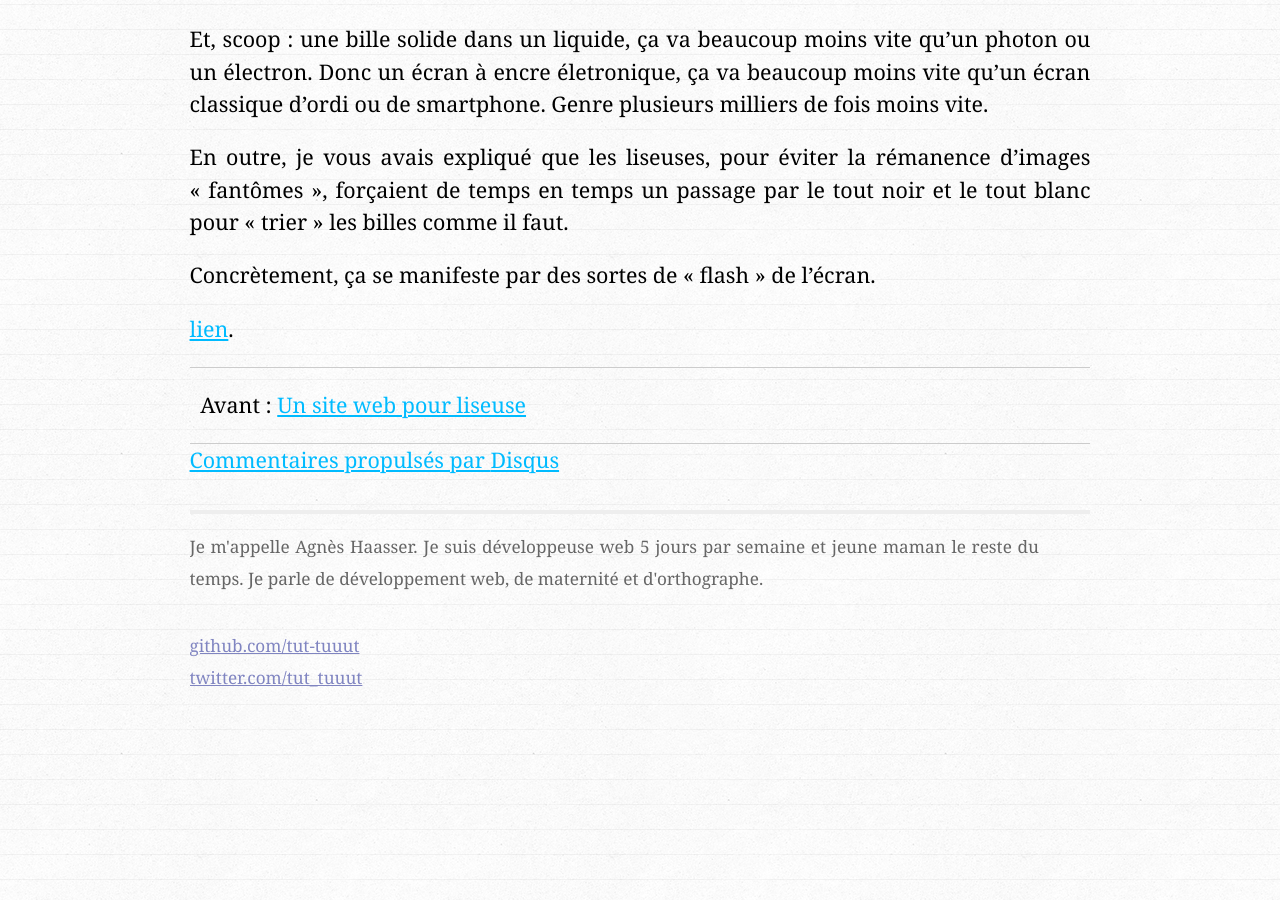
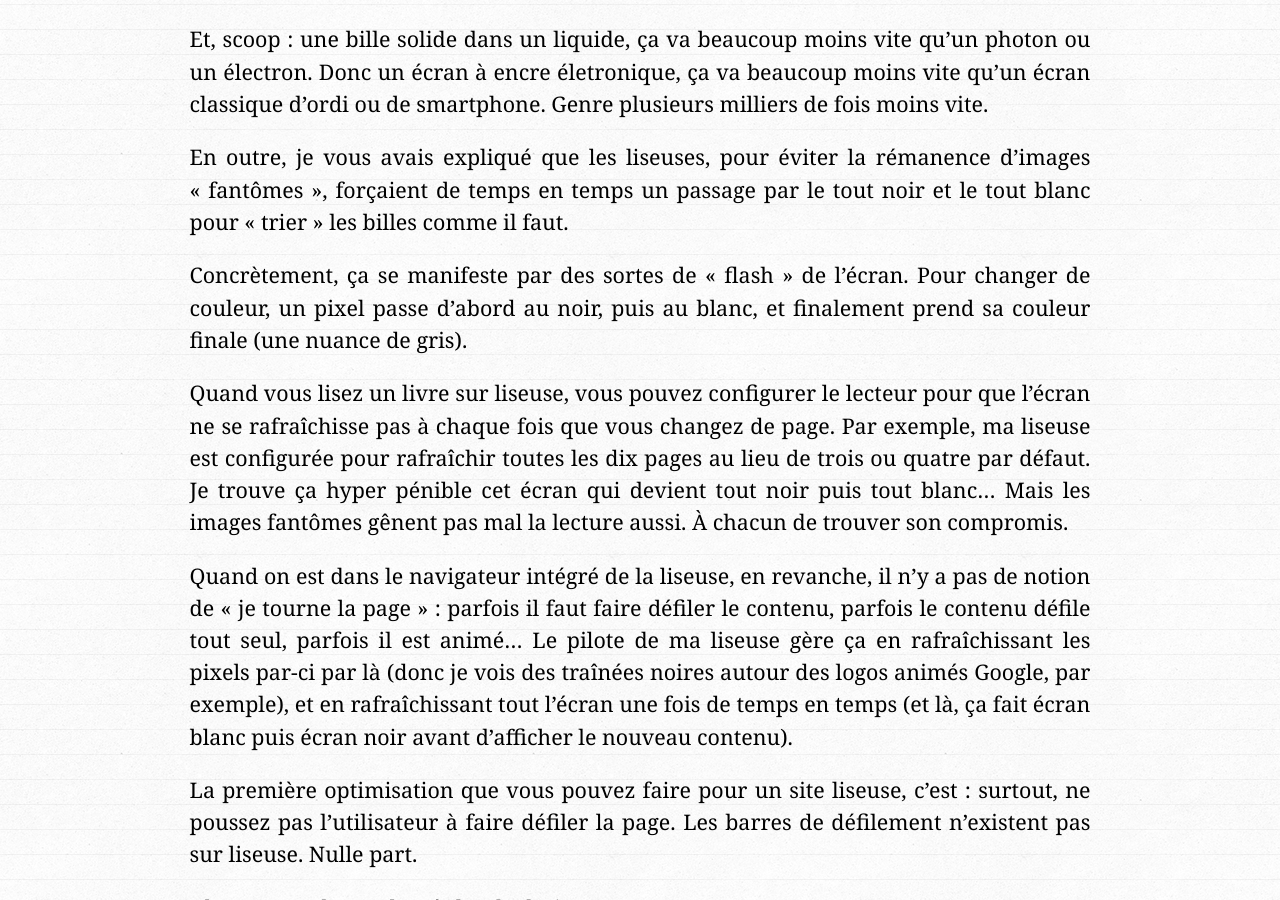
Before and after one commit to tut-tuuut/tut-tuuut.github.io, a Jekyll site: the page built from _posts/2014-07-05-un-site-web-pour-liseuse-2.md, in a window 1280 px wide and 900 px high, scrolled down 581 px. Built offline with Jekyll 4.4.1, drawn with Linux system fonts in a browser that asks for light colours; comment, search, counter and statistics services are not loaded; before the commit the page ends 1292 px from its top, so only the background shows below that; some of the changed text lies outside the part shown.

Commit message:
Mod: post

```diff
--- a/_posts/2014-07-05-un-site-web-pour-liseuse-2.md
+++ b/_posts/2014-07-05-un-site-web-pour-liseuse-2.md
@@ -13,9 +13,30 @@
 
 En outre, je vous avais expliqué que les liseuses, pour éviter la rémanence d'images « fantômes », forçaient de temps en temps un passage par le tout noir et le tout blanc pour « trier » les billes comme il faut.
 
-Concrètement, ça se manifeste par des sortes de « flash » de l'écran.
+Concrètement, ça se manifeste par des sortes de « flash » de l'écran. Pour changer de couleur, un pixel passe d'abord au noir, puis au blanc, et finalement prend sa couleur finale (une nuance de gris).
+
+Quand vous lisez un livre sur liseuse, vous pouvez configurer le lecteur pour que l'écran ne se rafraîchisse pas à chaque fois que vous changez de page. Par exemple, ma liseuse est configurée pour rafraîchir toutes les dix pages au lieu de trois ou quatre par défaut. Je trouve ça hyper pénible cet écran qui devient tout noir puis tout blanc… Mais les images fantômes gênent pas mal la lecture aussi. À chacun de trouver son compromis.
+
+Quand on est dans le navigateur intégré de la liseuse, en revanche, il n'y a pas de notion de « je tourne la page » : parfois il faut faire défiler le contenu, parfois le contenu défile tout seul, parfois il est animé… Le pilote de ma liseuse gère ça en rafraîchissant les pixels par-ci par là (donc je vois des traînées noires autour des logos animés Google, par exemple), et en rafraîchissant tout l'écran une fois de temps en temps (et là, ça fait écran blanc puis écran noir avant d'afficher le nouveau contenu).
+
+La première optimisation que vous pouvez faire pour un site liseuse, c'est : surtout, ne poussez pas l'utilisateur à faire défiler la page. Les barres de défilement n'existent pas sur liseuse. Nulle part.
+
+Ah, ça vous change les règles de design, ça.
+
+Il faut donner des boutons de pagination pour tout et n'importe quoi (de la description des produits aux CGV en passant par l'aide en ligne), calibrer les textes pour qu'ils rentrent sur un écran de liseuse… Avant même de parler technique, il y a déjà donc un gros travail de design et de découpage de contenu.
+
+Le fun technique commence dès les premières lignes de l'intégration HTML/CSS. On doit prendre garde à préserver le flux naturel des éléments, et à ce titre, éviter le positionnement absolu, les flottants, etc. Pourquoi ? J'avoue que je n'ai pas la réponse à la question. Je suppose que le navigateur dessine ces éléments un peu plus tard, et que sur ce genre de machine, le « un peu plus tard » se transforme vite en « beaucoup plus tard ». (J'ai prévu de lire [ce long article][tuto-rendering], un jour…) Autant sur un ordinateur de bureau je ne me serais jamais posé la question des performances de `position:absolute`, autant, sur liseuse… J'ai l'impression de revivre ma première intégration IE6. Mais avec des propriétés CSS3. C'est un peu bizarre comme sensation.
+
+La suite du fun technique continue quand on veut interagir avec l'utilisateur : les zones « cliquables » doivent être gigantesques pour les gros doigts des utilisateurs et les capteurs résistifs de l'écran. Il faut donner un feedback visuel le plus vite possible, sans attendre le serveur, pour que l'utilisateur n'ait pas l'impression que le bousin a planté.
+
+Et, donc, grâce aux performances de l'écran, on ne peut pas mettre ce qu'on veut comme animation dans ces feedbacks visuels.
+
+Par exemple, ça, c'est un désastre : ![Un loader que la liseuse n'aime pas](/img/2014/07/loader.gif)
+
+J'ai mis un peu de temps à comprendre pourquoi la liseuse n'affiche pas bien ce genre de GIF. J'ai créé des GIF moches et un [test javascript][test] pour isoler le problème.
+
+J'ai donc compris que pour *arriver* sur du blanc ou du noir, la liseuse n'avait pas de problème. En revanche, pour arriver sur n'importe quelle nuance de gris intermédiaire, la liseuse rafraîchit les pixels en passant par le noir et le blanc pleins.
 
 
- [lien][test].
-
 [test]: /tests/shades-of-grey.html
+[tuto-rendering]: http://www.html5rocks.com/en/tutorials/internals/howbrowserswork/
```
Also changed, not shown: other parts of _posts/2014-07-05-un-site-web-pour-liseuse-2.md (+1 -1 lines), img/2014/07/loader.gif (added).
